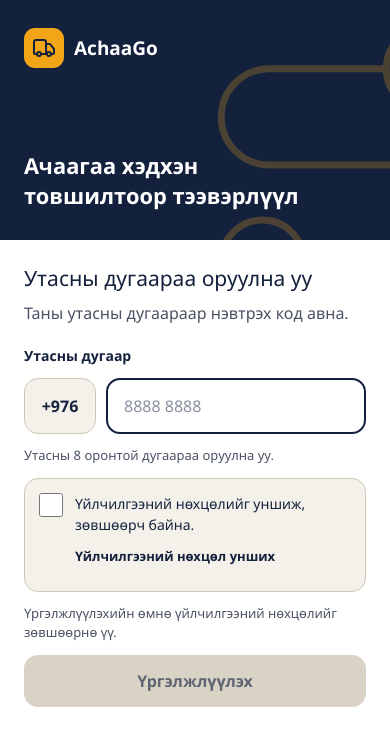
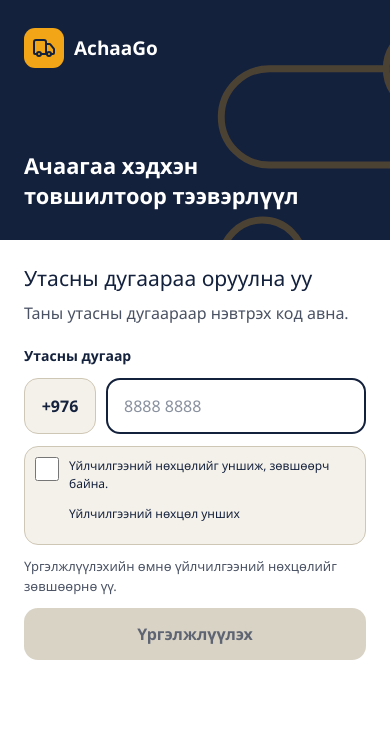
Before and after one commit to AchaaGo/AchaaGo, a Next.js app in the folder apps/web/: page / in a window 390 px wide. Shown: the top 746 px of the page. Built offline with nearby package versions, Linux system fonts and the light colour scheme.

Commit message:
Compact login terms consent and remove redundant phone hint

```diff
--- a/apps/web/src/app/globals.css
+++ b/apps/web/src/app/globals.css
@@ -160,9 +160,10 @@ th { font-size:13px; color:var(--muted); background:#faf8f3; }
 @media (max-height:650px) { .auth-hero { min-height:180px; gap:24px; padding-top:20px; padding-bottom:20px; } }
 @media (prefers-reduced-motion:reduce) { .auth-screen *, .customer-screen *, .suggest-list { animation:none!important; transition:none!important; scroll-behavior:auto!important; } }
 .shell.customer-desktop { overflow:clip; }
-.terms-consent { padding:12px 14px; border:1px solid var(--line-strong); border-radius:14px; background:var(--ground); }
-.terms-consent-label { display:flex; align-items:flex-start; gap:12px; min-height:44px; cursor:pointer; font-size:14px; font-weight:500; }
+.terms-consent { padding:8px 10px; border:1px solid var(--line-strong); border-radius:14px; background:var(--ground); }
+.terms-consent-label { display:flex; align-items:flex-start; gap:10px; min-height:44px; cursor:pointer; font-size:12px; line-height:1.45; font-weight:500; }
 .terms-consent-label input { flex:0 0 24px; width:24px; height:24px; margin:2px 0 0; accent-color:var(--ink); cursor:pointer; }
-.terms-consent-label span { padding-top:2px; }
-.terms-consent a { display:inline-flex; align-items:center; min-height:44px; margin-left:36px; color:var(--ink); font-size:13px; font-weight:600; text-underline-offset:3px; }
+.terms-consent-label > span { min-width:0; padding-top:2px; }
+.terms-consent-text { display:block; }
+.terms-consent a { display:inline-flex; align-items:center; min-height:44px; color:var(--ink); font-size:12px; font-weight:500; text-underline-offset:3px; }
 .terms-consent:has(input:checked) { border-color:var(--ink); background:var(--accent-soft); }
--- a/apps/web/src/components/PhoneLogin.tsx
+++ b/apps/web/src/components/PhoneLogin.tsx
@@ -65,14 +65,12 @@ export function PhoneLogin({onDone, heading}:{onDone:(user:any)=>void | Promise<
       <div><h2>Утасны дугаараа оруулна уу</h2><p className="muted">{copy.phoneIntro}</p></div>
       <form className="auth-form" onSubmit={e => {e.preventDefault(); void request();}} aria-busy={busy}>
         <label className="field-label" htmlFor="phone">Утасны дугаар</label>
-        <div className="phone-field"><span className="phone-prefix">+976</span><input id="phone" className="field" type="tel" inputMode="numeric" autoComplete="tel-national" value={phoneFmt(phone)} disabled={busy} onChange={e => {setPhone(e.target.value.replace(/\D/g,'').slice(0,8)); setError('');}} placeholder="8888 8888" aria-describedby={error ? 'phone-help auth-error' : 'phone-help'} aria-invalid={!!error}/></div>
-        <p id="phone-help" className="field-help">{copy.phoneHelp}</p>
+        <div className="phone-field"><span className="phone-prefix">+976</span><input id="phone" className="field" type="tel" inputMode="numeric" autoComplete="tel-national" value={phoneFmt(phone)} disabled={busy} onChange={e => {setPhone(e.target.value.replace(/\D/g,'').slice(0,8)); setError('');}} placeholder="8888 8888" aria-describedby={error ? 'auth-error' : undefined} aria-invalid={!!error}/></div>
         <div className="terms-consent">
           <label className="terms-consent-label" htmlFor="accept-terms">
             <input id="accept-terms" type="checkbox" required checked={acceptedTerms} disabled={busy} onChange={e => setAcceptedTerms(e.target.checked)} aria-describedby="terms-help"/>
-            <span>{copy.acceptTerms}</span>
+            <span><span className="terms-consent-text">{copy.acceptTerms}</span><a href="/terms" target="_blank" rel="noopener noreferrer">{copy.readTerms}<span className="sr-only"> — {copy.newWindow}</span></a></span>
           </label>
-          <a href="/terms" target="_blank" rel="noopener noreferrer">{copy.readTerms}<span className="sr-only"> — {copy.newWindow}</span></a>
         </div>
         <p id="terms-help" className="field-help">{acceptedTerms ? copy.termsAccepted : copy.termsRequired}</p>
         {error && <p id="auth-error" className="error" role="alert">{error}</p>}
```
